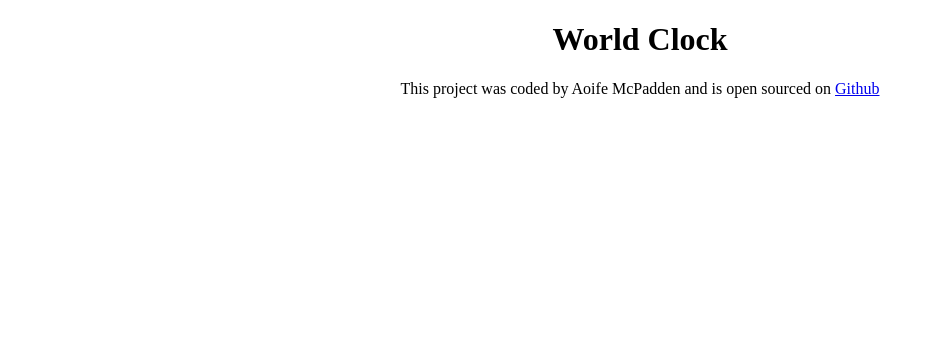
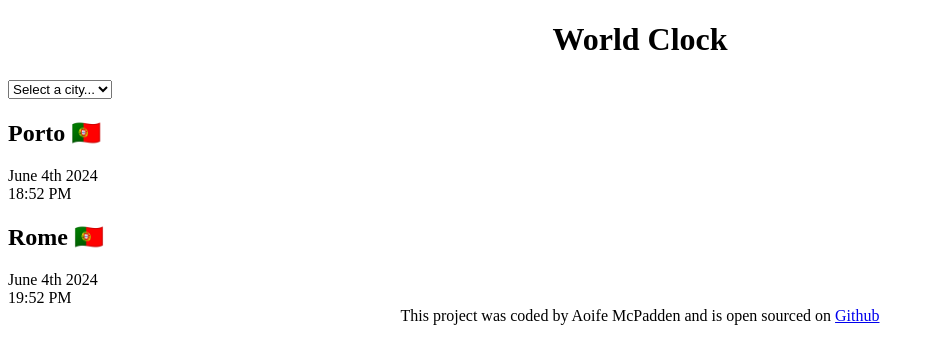
Before and after one commit to amcport/world-clock, a plain HTML site: page index.html in a window 1280 px wide. Shown: the whole page, without its empty margins (0-934 px from the left). Drawn offline with Linux system fonts and the light colour scheme.

Commit message:
Added initial HTML

```diff
--- a/index.html
+++ b/index.html
@@ -7,13 +7,33 @@
     <title>World Clock - Aoife McPadden</title>
   </head>
   <body>
-    <h1>World Clock</h1>
+    <div class="container">
+      <h1>World Clock</h1>
+      <select>
+        <option value="">Select a city...</option>
+        <option value="">Lisbon</option>
+        <option value="">New York</option>
+        <option value="">Porto Alegre</option>
+        <option value="">Dublin</option>
+      </select>
+      <div class="city">
+        <h2>Porto 🇵🇹</h2>
+        <div class="date">June 4th 2024</div>
+        <div class="time">18:52 PM</div>
+      </div>
+      <div class="city">
+        <h2>Rome 🇵🇹</h2>
+        <div class="date">June 4th 2024</div>
+        <div class="time">19:52 PM</div>
+      </div>
+    </div>
+
     <footer>
       This project was coded by Aoife McPadden and is open sourced on
       <a href="https://github.com/amcport/world-clock" target="_blank">
         Github</a
       >
     </footer>
+    <script src="src/index.js"></script>
   </body>
-  <script src="src/index.js"></script>
 </html>
```
